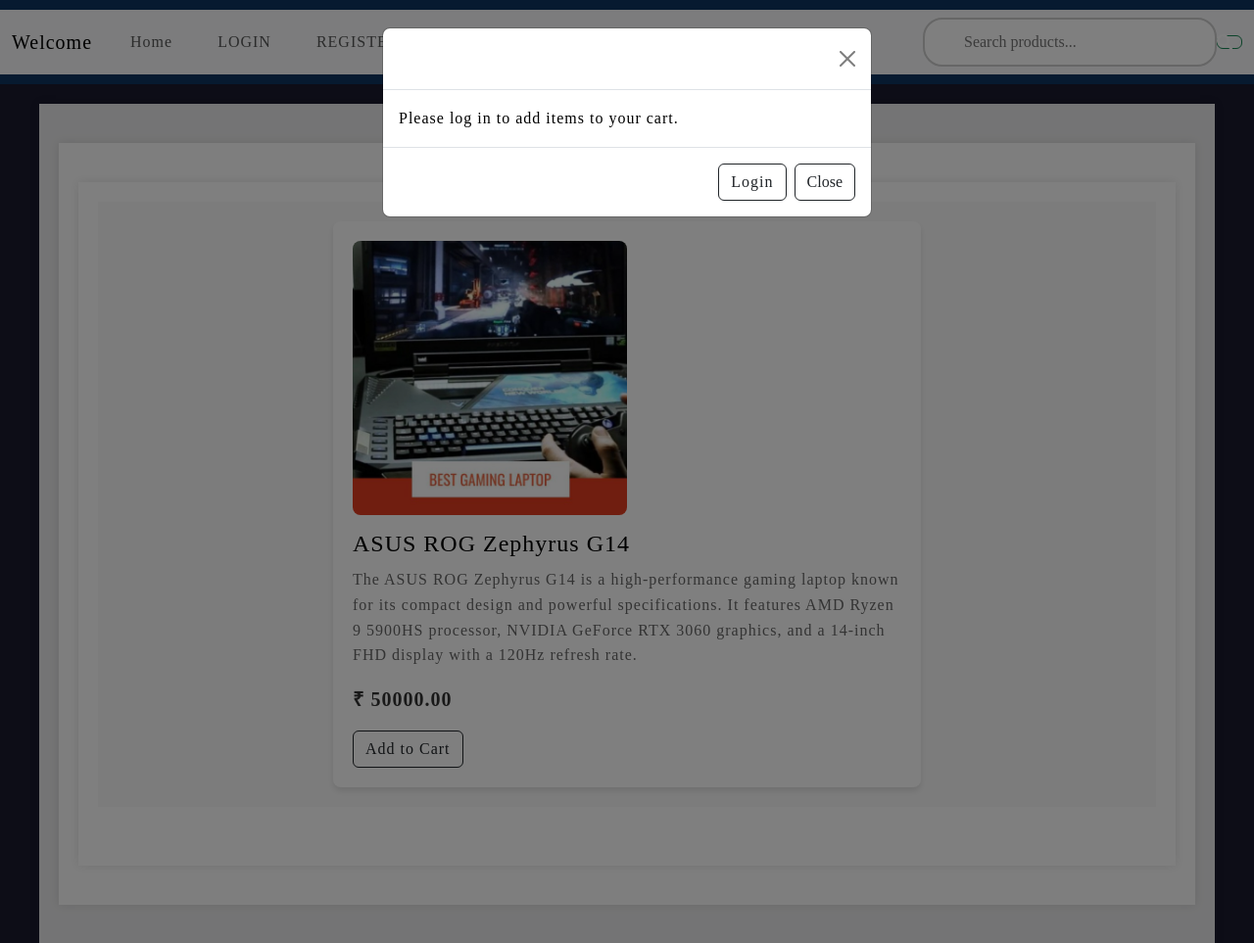
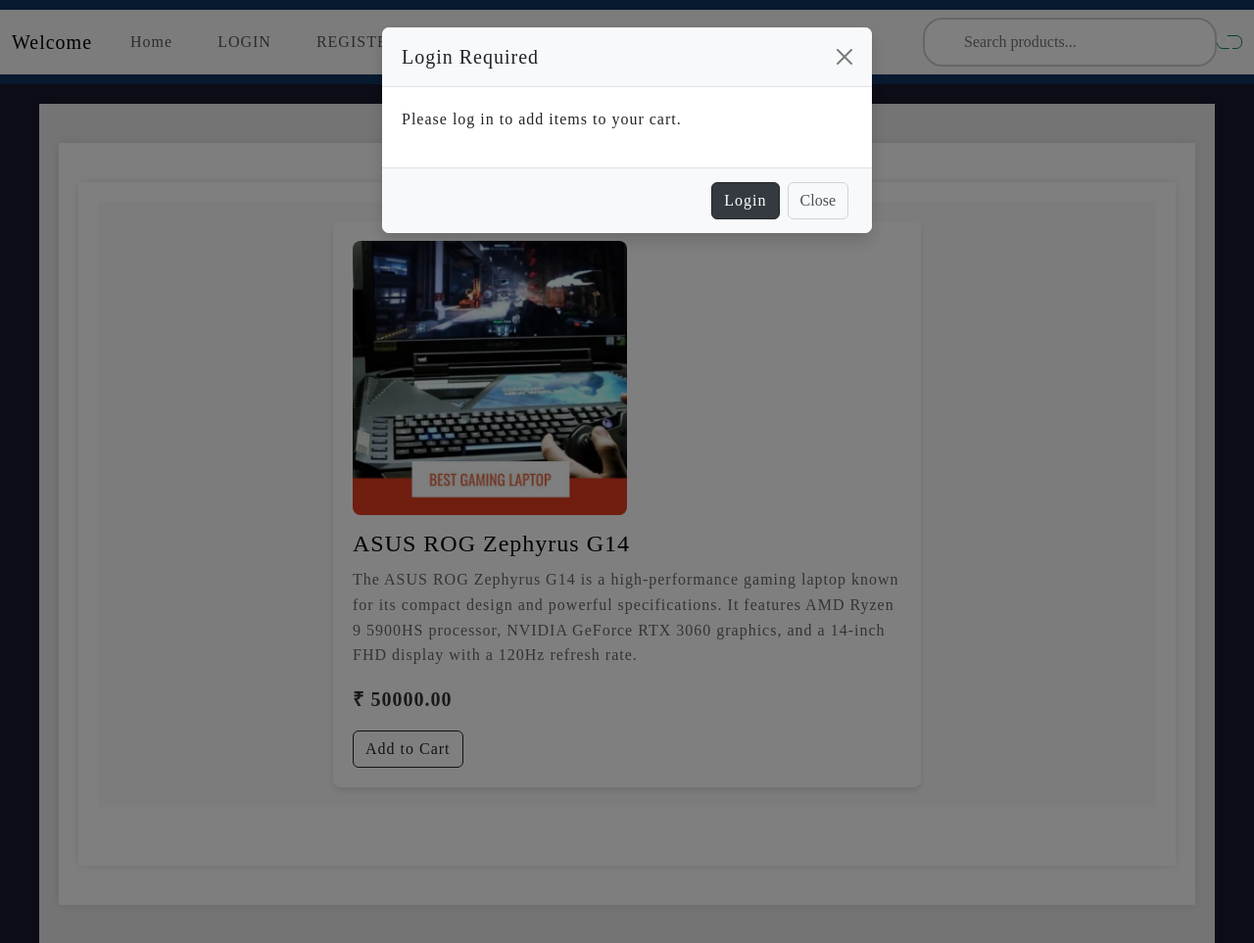
Before and after one commit to 25punam/ecommerce, a Django app: page /cart_detail/2 in a window 1280 px wide, after a click on "Add to Cart". Shown: the top 963 px of the page at 98% size. Run offline with Django 5.2, Linux system fonts and the light colour scheme; data comes from the database, SQL or seed files in the repository; both versions use the stored data as it was after the commit.

Commit message:
razorpay

```diff
--- a/templates/detail.html
+++ b/templates/detail.html
@@ -27,23 +27,62 @@
         </section>
     </main>
 
-    <!-- modal -->
+<!-- Modal Structure -->
 <div class="modal fade" id="loginModal" tabindex="-1" aria-labelledby="loginModalLabel" aria-hidden="true">
     <div class="modal-dialog">
-            <div class="modal-content">
-                <div class="modal-header">
-                    <h5 class="modal-title" id="loginModalLabel">Login Required</h5>
+        <div class="modal-content rounded-3 shadow">
+            <div class="modal-header" style="background-color: #f8f9fa;">
+                <h5 class="modal-title" id="loginModalLabel" style="color: #212529;">Login Required</h5>
                 <button type="button" class="btn-close" data-bs-dismiss="modal" aria-label="Close"></button>
             </div>
-                <div class="modal-body" style="color: black;">
-                    Please log in to add items to your cart.
+            <div class="modal-body" style="color: #212529;">
+                <p>Please log in to add items to your cart.</p>
             </div>
-                <div class="modal-footer">
-                    <a href="{% url 'user_login' %}?next={% url 'cart_detail' detail.id %}" class="btn btn-outline-dark">Login</a>
-                    <button type="button" class="btn btn-outline-dark" data-bs-dismiss="modal">Close</button>
+            <div class="modal-footer" style="background-color: #f8f9fa; border-top: 1px solid #dee2e6;">
+                <a href="{% url 'user_login' %}?next={% url 'cart_detail' detail.id %}" class="btn btn-dark">Login</a>
+                <button type="button" class="btn btn-outline-secondary" data-bs-dismiss="modal">Close</button>
             </div>
         </div>
     </div>
 </div>
 
+<style>
+    /* Custom modal styles */
+    .modal-content {
+        border: none; /* Remove border for a cleaner look */
+    }
+
+    .modal-header {
+        padding: 15px 20px; /* Add custom padding */
+        border-bottom: 1px solid #dee2e6; /* Subtle border */
+    }
+
+    .modal-body {
+        padding: 20px; /* Add padding for a better layout */
+    }
+
+    .modal-footer {
+        display: flex;
+        justify-content: flex-end; /* Right-align footer buttons */
+        padding: 10px 20px; /* Custom padding */
+    }
+
+    .btn-dark {
+        background-color: #343a40; /* Dark button color */
+        color: white; /* Text color for dark button */
+    }
+
+    .btn-outline-secondary {
+        color: #495057; /* Text color for secondary button */
+        border-color: #ced4da; /* Border color for secondary button */
+    }
+
+    .btn-outline-secondary:hover {
+        background-color: #e2e6ea; /* Hover color for secondary button */
+    }
+</style>
+
+<!-- Font Awesome for Close Icon -->
+<link rel="stylesheet" href="https://cdnjs.cloudflare.com/ajax/libs/font-awesome/5.15.4/css/all.min.css">
+
 {% endblock content %}
```
Also changed, not shown: templates/home.html (+24 -8 lines), db.sqlite3. Lines whose indentation alone changed are shown as unchanged.
